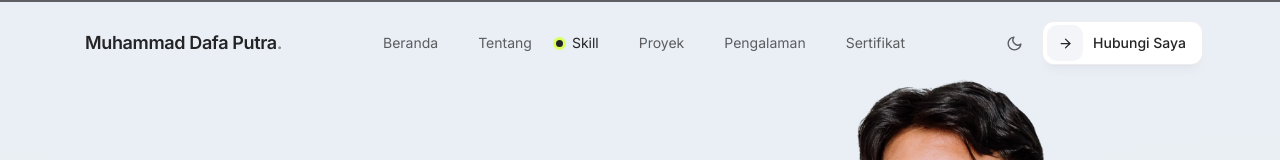
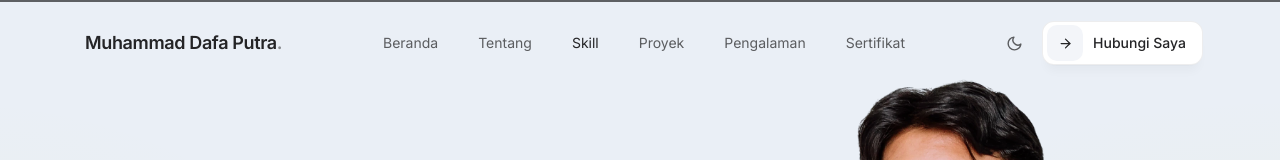
Before and after one commit to dhaput22/portfolio, a React (Vite) app: page / in a window 1280 px wide. Shown: the top 160 px of the page. Built offline with nearby package versions, Linux system fonts and the light colour scheme.

Commit message:
Navbar 1.5

```diff
--- a/src/components/Navbar.jsx
+++ b/src/components/Navbar.jsx
@@ -84,11 +84,13 @@ function useActiveSection() {
 
 // Menu desktop: titik di kiri menu yang aktif. Saat berpindah, titiknya meluncur ke menu tujuan: mulai dan
 // berhenti perlahan, sedikit memanjang dan menipis selagi melaju, lalu memancarkan riak kecil saat tiba.
-function NavLinks({ active, onJump }) {
+// Di puncak halaman (navbar tanpa bingkai) dan di bagian kontak titiknya memudar.
+function NavLinks({ active, atTop, onJump }) {
   const listRef = useRef(null);
   const placed = useRef(false);
   const reduce = useReducedMotion();
   const index = nav.findIndex((n) => n.id === active);
+  const hidden = index < 0 || atTop;
 
   const goal = useMotionValue(0);
   // dua pegas berurutan tanpa pantulan: awal dan akhir geraknya sama-sama halus, dan tetap mulus
@@ -130,11 +132,11 @@ function NavLinks({ active, onJump }) {
         aria-hidden
         style={{ x }}
         initial={false}
-        animate={{ opacity: index < 0 ? 0 : 1, scale: index < 0 ? 0.2 : 1 }}
-        transition={{ duration: 0.45, ease: easeOut }}
+        animate={{ opacity: hidden ? 0 : 1, scale: hidden ? 0.2 : 1 }}
+        transition={hidden ? { duration: 1.2, delay: 0.1, ease: [0.45, 0, 0.25, 1] } : { duration: 0.45, ease: easeOut }}
         className="absolute left-0 top-1/2 -mt-[3.5px] h-[7px] w-[7px]"
       >
-        {!reduce && index >= 0 && (
+        {!reduce && index > 0 && (
           <motion.span
             key={index}
             initial={{ scale: 1, opacity: 0 }}
@@ -196,7 +198,7 @@ export default function Navbar() {
           <span className="text-fg-subtle">.</span>
         </a>
 
-        <NavLinks active={active} onJump={jump} />
+        <NavLinks active={active} atTop={!scrolled} onJump={jump} />
 
         {/* desktop: tombol tema + CTA */}
         <div className="hidden items-center justify-end gap-2 lg:flex">
--- a/src/index.css
+++ b/src/index.css
@@ -354,16 +354,15 @@ body {
   color: var(--brand-c);
 }
 
-/* Titik penanda menu aktif: charcoal berlingkar lime di mode terang (lime polos tidak terlihat di latar putih),
-   lime menyala di mode gelap */
+/* Titik penanda menu aktif: lime dengan cahaya tipis. Di mode terang lime-nya lebih tua supaya terbaca di latar putih */
 .nav-dot {
   display: block;
   flex-shrink: 0;
   height: 7px;
   width: 7px;
   border-radius: 999px;
-  background: var(--color-fg);
-  box-shadow: 0 0 0 3px var(--color-lime);
+  background: #86bd0b;
+  box-shadow: 0 0 9px 1px rgba(150, 205, 20, 0.45);
 }
 :root[data-theme="dark"] .nav-dot {
   background: var(--color-lime);
```
